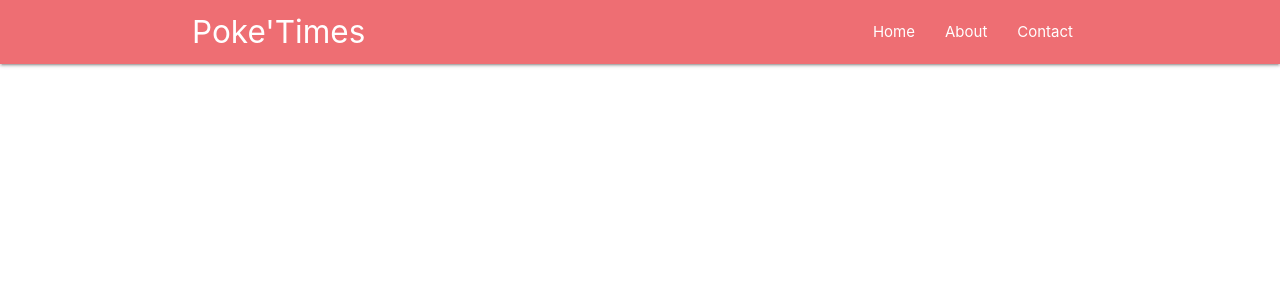
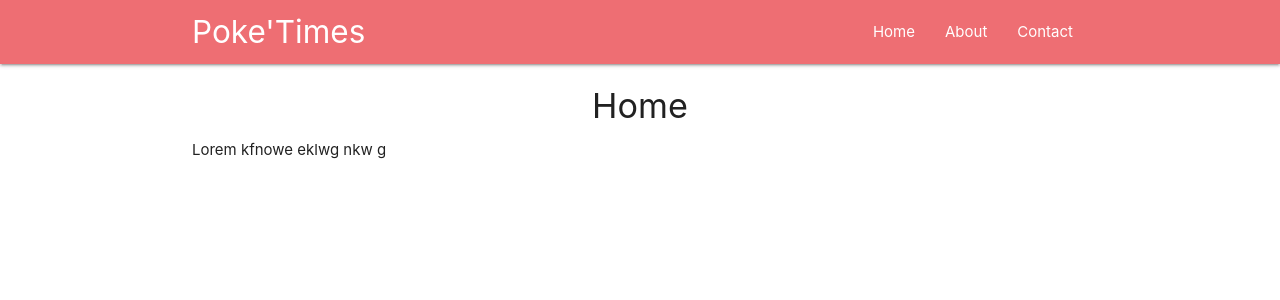
Before and after one commit to lavell119/poketimes, a React (Create React App) app: page / in a window 1280 px wide. Shown: the top 300 px of the page. Built offline with nearby package versions, Linux system fonts and the light colour scheme.

Commit message:
got routes working

```diff
--- a/src/App.js
+++ b/src/App.js
@@ -1,6 +1,6 @@
 import React, { Component } from 'react'
 import Navbar from './components/Navbar'
-import { BrowserRouter, Route, Routes } from 'react-router-dom'
+import { BrowserRouter, Routes, Route } from 'react-router-dom'
 import Home from './components/Home'
 import About from './components/About'
 import Contact from './components/Contact'
@@ -10,15 +10,18 @@
   render() {
     return (
       <BrowserRouter>
-      <div className="App">
-        <Navbar />
-        <Routes>
-          <Route path="/" component={Home} />
-          <Route path="/about" component={About} />
-          <Route path="/contact" component={Contact} />
-        </Routes>
-      </div>
+        <div className="App">
+          <Navbar />
+          <Routes>
+            <Route path="/" element={<Home />} />
+            <Route path="/about" element={<About />} />
+            <Route path="/contact" element={<Contact />} />
+          </Routes>
+        </div>
       </BrowserRouter>
+
+
+
     )
   }
 }
```
